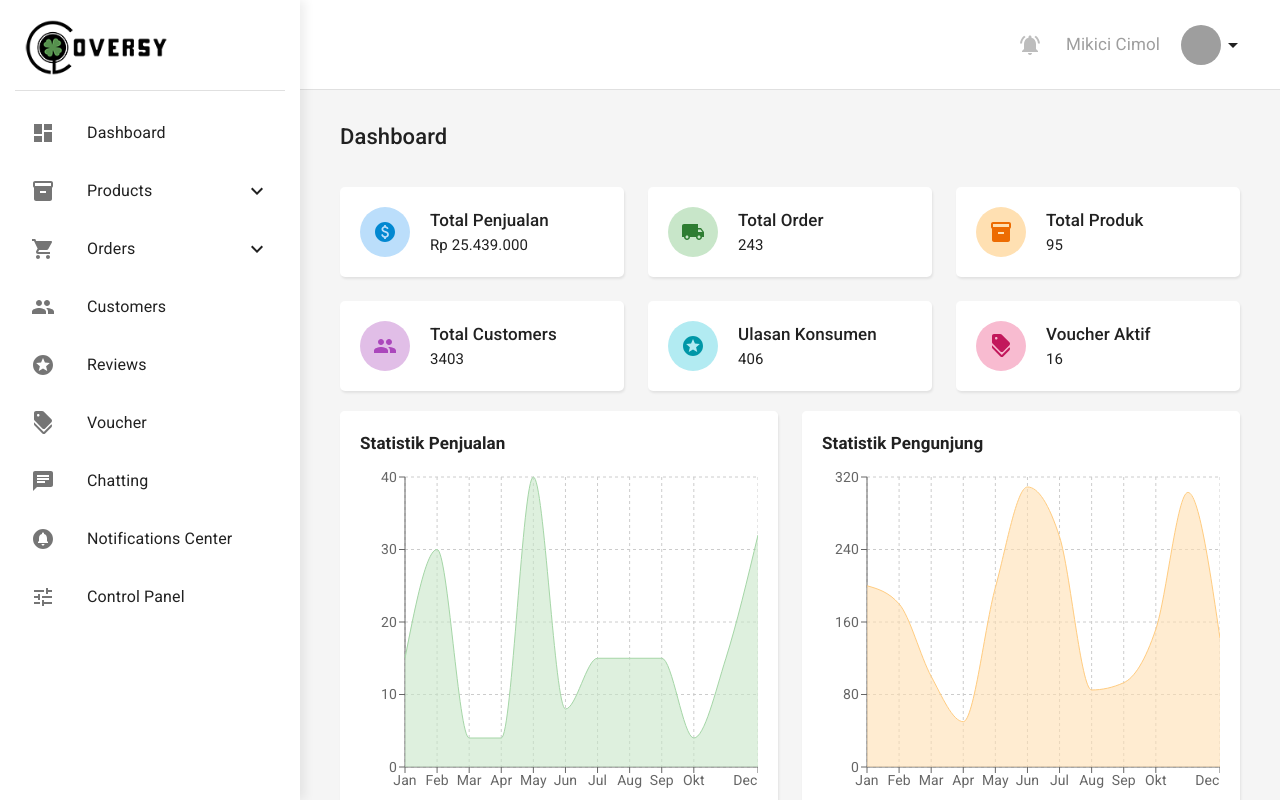
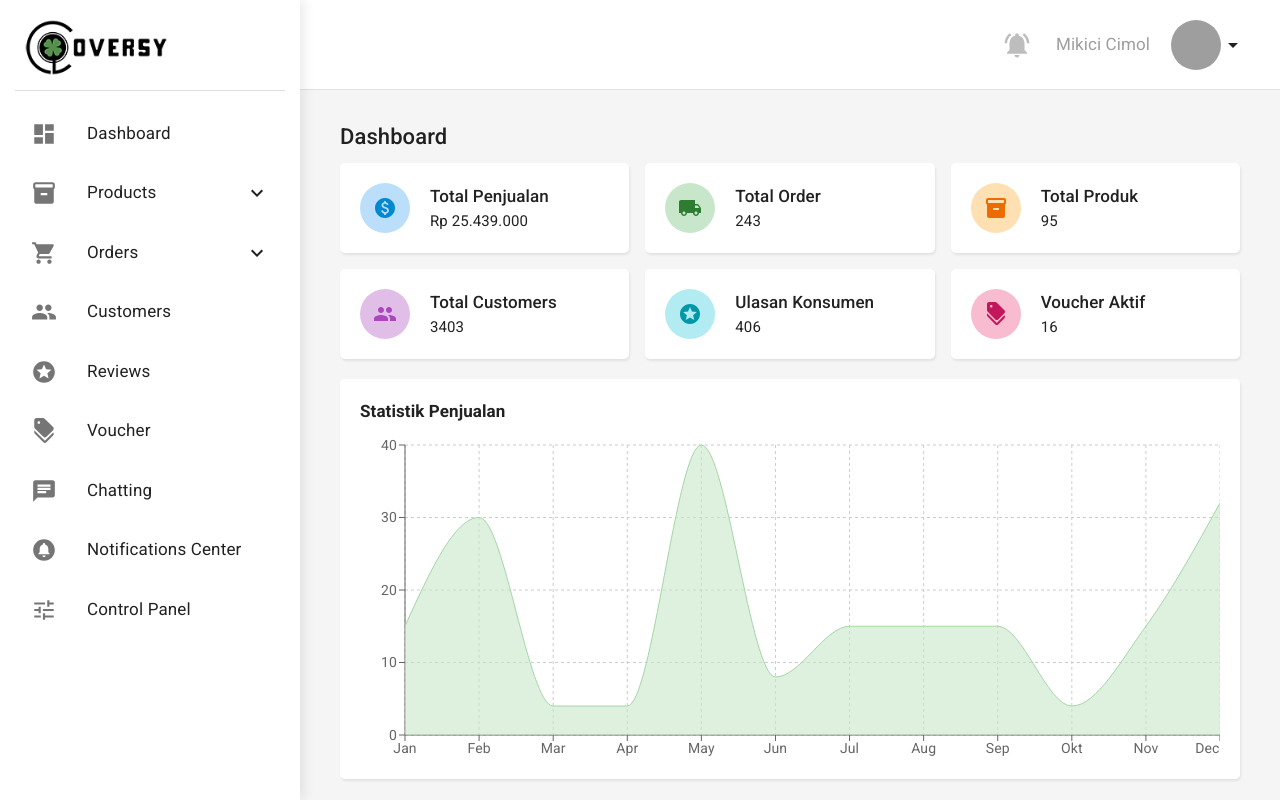
Before and after one commit to ericpeweh/cloversy-store-admin, a Next.js app: page / in a window 1280 px wide. Shown: the top 800 px of the page. Built offline with nearby package versions, Linux system fonts and the light colour scheme; grey boxes are pictures that could not be loaded.

Commit message:
responsive parts (dashboard, header, sidebar)

```diff
--- a/parts/Dashboard/Dashboard.styles.ts
+++ b/parts/Dashboard/Dashboard.styles.ts
@@ -22,7 +22,83 @@ export const OrderItem = styled("li")({
 	alignItems: "center"
 });
 
-export const OrderNumber = styled("h3")({
+export const OrderNumber = styled("h3")(({ theme }) => ({
 	fontSize: "1.7rem",
-	flex: 1
-});
+	flex: 1,
+	[theme.breakpoints.down("md")]: {
+		fontSize: "1.6rem"
+	},
+	[theme.breakpoints.down("sm")]: {
+		fontSize: "1.5rem"
+	}
+}));
+
+export const InfoBox = styled("div")(({ theme }) => ({
+	display: "grid",
+	gridTemplateColumns: "auto 1fr",
+	columnGap: "2rem",
+	backgroundColor: "#fff",
+	boxShadow: "var(--shadow-light)",
+	borderRadius: "0.5rem",
+	padding: "2rem",
+	alignItems: "center",
+	[theme.breakpoints.down("md")]: {
+		padding: "1.5rem"
+	},
+	[theme.breakpoints.down("sm")]: {
+		padding: "1ree"
+	}
+}));
+
+interface InfoIconProps {
+	bgColor: string;
+}
+
+export const InfoIcon = styled("div", {
+	shouldForwardProp: props => props !== "bgColor"
+})<InfoIconProps>(({ bgColor, theme }) => ({
+	width: "5rem",
+	aspectRatio: "1",
+	borderRadius: "50%",
+	backgroundColor: bgColor,
+	display: "grid",
+	placeItems: "center",
+	gridColumn: "0 / 1",
+	gridRow: "1 / span 2",
+	[theme.breakpoints.down("md")]: {
+		width: "4.5rem"
+	},
+	[theme.breakpoints.down("sm")]: {
+		width: "4rem"
+	}
+}));
+
+export const InfoTitle = styled("h2")(({ theme }) => ({
+	fontSize: "1.7rem",
+	fontWeight: 500,
+	gridRow: "1 / 2",
+	[theme.breakpoints.down("lg")]: {
+		fontSize: "1.6rem"
+	},
+	[theme.breakpoints.down("md")]: {
+		fontSize: "1.5rem"
+	},
+	[theme.breakpoints.down("sm")]: {
+		fontSize: "1.4rem"
+	}
+}));
+
+export const InfoDescription = styled("h2")(({ theme }) => ({
+	fontSize: "1.5rem",
+	fontWeight: 400,
+	gridRow: "2 / 3",
+	[theme.breakpoints.down("lg")]: {
+		fontSize: "1.4rem"
+	},
+	[theme.breakpoints.down("md")]: {
+		fontSize: "1.3rem"
+	},
+	[theme.breakpoints.down("sm")]: {
+		fontSize: "1.2rem"
+	}
+}));
--- a/parts/Dashboard/Dashboard.tsx
+++ b/parts/Dashboard/Dashboard.tsx
@@ -14,7 +14,7 @@ import StarsIcon from "@mui/icons-material/Stars";
 import DiscountIcon from "@mui/icons-material/Discount";
 
 // Styles
-import { InfoBox, InfoDescription, InfoIcon, InfoTitle } from "../Header/Header.styles";
+import { InfoBox, InfoDescription, InfoIcon, InfoTitle } from "./Dashboard.styles";
 
 // Components
 import PageTitle from "../../components/PageTitle/PageTitle";
@@ -90,8 +90,8 @@ const Dashboard = () => {
 	return (
 		<DashboardContainer>
 			<PageTitle>Dashboard</PageTitle>
-			<Grid container spacing={3} sx={{ mt: 1 }}>
-				<Grid item xs={4}>
+			<Grid container spacing={{ xs: 1, md: 2, xl: 3 }} sx={{ mt: 1 }}>
+				<Grid item xs={12} sm={6} md={4}>
 					<InfoBox>
 						<InfoIcon bgColor={blue[100]}>
 							<PaidIcon color="info" />
@@ -100,7 +100,7 @@ const Dashboard = () => {
 						<InfoDescription>Rp 25.439.000</InfoDescription>
 					</InfoBox>
 				</Grid>
-				<Grid item xs={4}>
+				<Grid item xs={12} sm={6} md={4}>
 					<InfoBox>
 						<InfoIcon bgColor={green[100]}>
 							<LocalShippingIcon color="success" />
@@ -109,7 +109,7 @@ const Dashboard = () => {
 						<InfoDescription>243</InfoDescription>
 					</InfoBox>
 				</Grid>
-				<Grid item xs={4}>
+				<Grid item xs={12} sm={6} md={4}>
 					<InfoBox>
 						<InfoIcon bgColor={orange[100]}>
 							<InventoryIcon color="warning" />
@@ -118,7 +118,7 @@ const Dashboard = () => {
 						<InfoDescription>95</InfoDescription>
 					</InfoBox>
 				</Grid>
-				<Grid item xs={4}>
+				<Grid item xs={12} sm={6} md={4}>
 					<InfoBox>
 						<InfoIcon bgColor={purple[100]}>
 							<GroupIcon sx={{ color: purple[400] }} />
@@ -127,7 +127,7 @@ const Dashboard = () => {
 						<InfoDescription>3403</InfoDescription>
 					</InfoBox>
 				</Grid>
-				<Grid item xs={4}>
+				<Grid item xs={12} sm={6} md={4}>
 					<InfoBox>
 						<InfoIcon bgColor={cyan[100]}>
 							<StarsIcon sx={{ color: cyan[700] }} />
@@ -136,7 +136,7 @@ const Dashboard = () => {
 						<InfoDescription>406</InfoDescription>
 					</InfoBox>
 				</Grid>
-				<Grid item xs={4}>
+				<Grid item xs={12} sm={6} md={4}>
 					<InfoBox>
 						<InfoIcon bgColor={pink[100]}>
 							<DiscountIcon sx={{ color: pink[700] }} />
@@ -147,7 +147,7 @@ const Dashboard = () => {
 				</Grid>
 			</Grid>
 			<Grid container spacing={3}>
-				<Grid item xs={6}>
+				<Grid item xs={12} xl={6}>
 					<ChartContainer>
 						<AreaChart
 							title="Statistik Penjualan"
@@ -158,7 +158,7 @@ const Dashboard = () => {
 						/>
 					</ChartContainer>
 				</Grid>
-				<Grid item xs={6}>
+				<Grid item xs={12} xl={6}>
 					<ChartContainer>
 						<AreaChart
 							title="Statistik Pengunjung"
--- a/parts/Header/Header.styles.ts
+++ b/parts/Header/Header.styles.ts
@@ -6,56 +6,39 @@ export const HeaderContainer = styled("nav")(({ theme }) => ({
 	marginLeft: "var(--sidebar-width)",
 	height: "var(--header-height)",
 	backgroundColor: "#fff",
-	boxShadow: "0rem 1rem 1rem 0 rgba(0 0 0 / 10%)",
+	boxShadow: "var(--shadow-xs)",
 	borderBottom: `1px solid ${theme.palette.grey[300]}`,
 	display: "flex",
 	justifyContent: "flex-end",
 	alignItems: "center",
-	padding: "0 3rem"
+	padding: "0 3rem",
+	zIndex: 5,
+	[theme.breakpoints.down("lg")]: {
+		marginLeft: "0",
+		width: "100%",
+		position: "fixed",
+		top: 0,
+		left: 0
+	},
+	[theme.breakpoints.down("sm")]: {
+		padding: "0 2rem"
+	}
 }));
 
 export const Username = styled("p")(({ theme }) => ({
 	fontSize: "1.7rem",
 	fontWeight: 400,
-	color: theme.palette.grey[500]
+	color: theme.palette.grey[500],
+	[theme.breakpoints.down("lg")]: {
+		fontSize: "1.6rem"
+	},
+	[theme.breakpoints.down("lg")]: {
+		fontSize: "1.5rem"
+	},
+	[theme.breakpoints.down("md")]: {
+		fontSize: "1.4rem"
+	},
+	[theme.breakpoints.down("sm")]: {
+		fontSize: "1.3rem"
+	}
 }));
-
-export const InfoBox = styled("div")({
-	display: "grid",
-	gridTemplateColumns: "auto 1fr",
-	columnGap: "2rem",
-	backgroundColor: "#fff",
-	boxShadow: "var(--shadow-light)",
-	borderRadius: "0.5rem",
-	padding: "2rem",
-	alignItems: "center"
-});
-
-interface InfoIconProps {
-	bgColor: string;
-}
-
-export const InfoIcon = styled("div", {
-	shouldForwardProp: props => props !== "bgColor"
-})<InfoIconProps>(({ bgColor }) => ({
-	width: "5rem",
-	height: "5rem",
-	borderRadius: "50%",
-	backgroundColor: bgColor,
-	display: "grid",
-	placeItems: "center",
-	gridColumn: "0 / 1",
-	gridRow: "1 / span 2"
-}));
-
-export const InfoTitle = styled("h2")({
-	fontSize: "1.7rem",
-	fontWeight: 500,
-	gridRow: "1 / 2"
-});
-
-export const InfoDescription = styled("h2")({
-	fontSize: "1.5rem",
-	fontWeight: 400,
-	gridRow: "2 / 3"
-});
--- a/parts/Header/Header.tsx
+++ b/parts/Header/Header.tsx
@@ -1,5 +1,6 @@
 // Dependencies
 import React from "react";
+import { useDispatch } from "react-redux";
 import { grey } from "@mui/material/colors";
 
 // Styles
@@ -8,12 +9,16 @@ import { HeaderContainer, Username } from "./Header.styles";
 // Icons
 import NotificationsActiveIcon from "@mui/icons-material/NotificationsActive";
 import ArrowDropDownIcon from "@mui/icons-material/ArrowDropDown";
+import MenuIcon from "@mui/icons-material/Menu";
+
+// Actions
+import { toggleShowSidebar } from "../../store/slices/globalSlice";
 
 // Hooks
 import useMenu from "../../hooks/useMenu";
 
 // Components
-import { Avatar, ButtonBase, IconButton, MenuItem, Stack } from "@mui/material";
+import { Avatar, ButtonBase, IconButton, Stack } from "@mui/material";
 import Menu from "../../components/Menu/Menu";
 import NotificationDrawer from "../../components/NotificationDrawer/NotificationDrawer";
 import useModal from "../../hooks/useModal";
@@ -32,16 +37,53 @@ const Header = () => {
 		closeHandler: notificationModalCloseHandler
 	} = useModal();
 
+	const dispatch = useDispatch();
+
+	const toggleSidebarHandler = () => {
+		dispatch(toggleShowSidebar());
+	};
+
 	return (
 		<HeaderContainer>
 			<NotificationDrawer open={isNotificationModalOpen} onClose={notificationModalCloseHandler} />
-			<Stack direction="row" alignItems="center" gap={2}>
+			<Stack
+				direction="row"
+				alignItems="center"
+				gap={{ xs: 1, sm: 2 }}
+				sx={{ flex: 1, justifyContent: { md: "space-between", lg: "flex-end" } }}
+			>
+				<IconButton
+					aria-label="mobile-menu"
+					onClick={toggleSidebarHandler}
+					sx={{
+						mr: "auto",
+						display: {
+							md: "flex",
+							lg: "none"
+						}
+					}}
+				>
+					<MenuIcon
+						sx={{
+							fontSize: { xs: 25, sm: 30 }
+						}}
+					/>
+				</IconButton>
 				<IconButton onClick={notificationModalOpenHandler}>
-					<NotificationsActiveIcon sx={{ color: grey[400] }} />
+					<NotificationsActiveIcon
+						sx={{ color: grey[400], fontSize: { xs: 20, md: 25, lg: 30 } }}
+					/>
 				</IconButton>
 				<Username>Mikici Cimol</Username>
 				<ButtonBase sx={{ borderRadius: "0.5rem", p: "0.5rem" }} onClick={openAccountMenuHandler}>
-					<Avatar src="/images/1.jpg" alt="user profile" />
+					<Avatar
+						src="/images/1.jpg"
+						alt="user profile"
+						sx={{
+							width: { xs: "3rem", sm: "4rem", md: "5rem" },
+							height: { xs: "3rem", sm: "4rem", md: "5rem" }
+						}}
+					/>
 					<ArrowDropDownIcon />
 				</ButtonBase>
 			</Stack>
--- a/parts/Sidebar/Sidebar.styles.ts
+++ b/parts/Sidebar/Sidebar.styles.ts
@@ -1,11 +1,16 @@
 // Dependencies
-import { List, ListItemButton } from "@mui/material";
+import { List, ListItemButton, ListItemText } from "@mui/material";
 import { styled } from "@mui/system";
 
-export const SidebarContainer = styled("nav")({
+interface SidebarContainerProps {
+	showSidebar: boolean;
+}
+
+export const SidebarContainer = styled("nav", {
+	shouldForwardProp: props => props !== "showSidebar"
+})<SidebarContainerProps>(({ theme, showSidebar }) => ({
 	width: "30rem",
 	height: "100%",
-	maxHeight: "100vh",
 	overflow: "auto",
 	position: "fixed",
 	top: 0,
@@ -15,8 +20,16 @@ export const SidebarContainer = styled("nav")({
 	display: "flex",
 	flexDirection: "column",
 	gap: "1rem",
-	padding: "1.5rem"
-});
+	padding: "1.5rem",
+	zIndex: "10",
+	transition: "0.3s ease-in",
+	[theme.breakpoints.down("lg")]: {
+		transform: showSidebar ? "translateX(0)" : "translateX(-100%)"
+	},
+	[theme.breakpoints.down("sm")]: {
+		width: "26rem"
+	}
+}));
 
 export const SidebarHeader = styled("div")({
 	display: "flex",
@@ -24,9 +37,18 @@ export const SidebarHeader = styled("div")({
 	justifyContent: "space-between"
 });
 
-export const LogoContainer = styled("div")({
-	width: "60%"
-});
+export const LogoContainer = styled("div")(({ theme }) => ({
+	width: "60%",
+	[theme.breakpoints.down("lg")]: {
+		width: "55%"
+	},
+	[theme.breakpoints.down("md")]: {
+		width: "50%"
+	},
+	[theme.breakpoints.down("sm")]: {
+		width: "45%"
+	}
+}));
 
 export const NavList = styled(List)({
 	gap: "1rem",
@@ -41,3 +63,44 @@ export const SidebarItemChild = styled(ListItemButton)({
 	padding: "0.5rem",
 	paddingLeft: "7rem"
 });
+
+// Backdrop
+interface SidebarBackdropProps {
+	showSidebar: boolean;
+}
+
+export const SidebarBackdrop = styled("div", {
+	shouldForwardProp: props => props !== "showSidebar"
+})<SidebarBackdropProps>(({ theme, showSidebar }) => ({
+	position: "fixed",
+	top: 0,
+	left: 0,
+	zIndex: 5,
+	width: "100%",
+	height: "100%",
+	backgroundColor: "rgba(0 0 0 / 40%)",
+	transition: "0.3s ease-in",
+	opacity: showSidebar ? 1 : 0,
+	visibility: showSidebar ? "visible" : "hidden",
+	[theme.breakpoints.up("lg")]: {
+		display: "none"
+	}
+}));
+
+export const ItemText = styled(ListItemText)(({ theme }) => ({
+	"& .MuiListItemText-primary": {
+		fontSize: "1.8rem",
+		[theme.breakpoints.down("xl")]: {
+			fontSize: "1.7rem"
+		},
+		[theme.breakpoints.down("lg")]: {
+			fontSize: "1.6rem"
+		},
+		[theme.breakpoints.down("md")]: {
+			fontSize: "1.5rem"
+		},
+		[theme.breakpoints.down("sm")]: {
+			fontSize: "1.4rem"
+		}
+	}
+})) as typeof ListItemText;
--- a/parts/Sidebar/Sidebar.tsx
+++ b/parts/Sidebar/Sidebar.tsx
@@ -1,16 +1,24 @@
 // Dependencies
-import React, { useState } from "react";
+import React, { useState, useCallback, useEffect } from "react";
 import Image from "next/image";
-import { Collapse, Divider, List, ListItemButton, ListItemIcon, ListItemText } from "@mui/material";
+import { useDispatch, shallowEqual } from "react-redux";
 
 // Styles
 import {
 	LogoContainer,
 	NavList,
+	SidebarBackdrop,
 	SidebarContainer,
 	SidebarHeader,
-	SidebarItemChild
+	SidebarItemChild,
+	ItemText
 } from "./Sidebar.styles";
+
+// Actions
+import { toggleShowSidebar } from "../../store/slices/globalSlice";
+
+// Hooks
+import useSelector from "../../hooks/useSelector";
 
 // Icons
 import DashboardIcon from "@mui/icons-material/Dashboard";
@@ -24,12 +32,61 @@ import TuneIcon from "@mui/icons-material/Tune";
 import CircleNotificationsIcon from "@mui/icons-material/CircleNotifications";
 import { ExpandLess, ExpandMore } from "@mui/icons-material";
 
+// Utils
+import { disableScroll, enableScroll } from "../../utils/manipulateScrollbar";
+
+// Components
+import { Collapse, Divider, List, ListItemButton, ListItemIcon } from "@mui/material";
+
+const listItemIconProps = {
+	sx: {
+		fontSize: { xs: "2rem", sm: "2.3rem", lg: "2.6rem" }
+	}
+};
+
 const Sidebar = () => {
 	const [showProductMenu, setShowProductMenu] = useState(false);
 	const [showOrdersMenu, setShowOrdersMenu] = useState(false);
+	const { showSidebar } = useSelector(state => state.global, shallowEqual);
+
+	const dispatch = useDispatch();
+
+	const toggleSidebarHandler = () => {
+		dispatch(toggleShowSidebar());
+	};
+
+	const detectCloseModalEvents = useCallback(
+		(e: KeyboardEvent) => {
+			if (e.key === "Escape") {
+				enableScroll();
+				window.removeEventListener("keydown", detectCloseModalEvents);
+				dispatch(toggleShowSidebar());
+			}
+		},
+		[dispatch]
+	);
+
+	const resetScroll = useCallback(() => {
+		enableScroll();
+		window.removeEventListener("keydown", detectCloseModalEvents);
+	}, [detectCloseModalEvents]);
+
+	useEffect(() => {
+		if (showSidebar) {
+			window.addEventListener("keydown", detectCloseModalEvents);
+			return disableScroll();
+		}
+
+		resetScroll();
+
+		return () => {
+			resetScroll();
+		};
+	}, [detectCloseModalEvents, resetScroll, showSidebar]);
 
 	return (
-		<SidebarContainer>
+		<>
+			<SidebarContainer showSidebar={showSidebar}>
 				<SidebarHeader>
 					<LogoContainer>
 						<Image
@@ -45,88 +102,90 @@ const Sidebar = () => {
 				<NavList>
 					<ListItemButton>
 						<ListItemIcon>
-						<DashboardIcon />
+							<DashboardIcon {...listItemIconProps} />
 						</ListItemIcon>
-					<ListItemText primary="Dashboard" />
+						<ItemText primary="Dashboard" />
 					</ListItemButton>
 					<ListItemButton onClick={() => setShowProductMenu(prev => !prev)}>
 						<ListItemIcon>
-						<InventoryIcon />
+							<InventoryIcon {...listItemIconProps} />
 						</ListItemIcon>
-					<ListItemText primary="Products" />
+						<ItemText primary="Products" />
 						{showProductMenu ? <ExpandLess /> : <ExpandMore />}
 					</ListItemButton>
 					<Collapse in={showProductMenu} timeout="auto" unmountOnExit>
 						<List component="div" disablePadding>
 							<SidebarItemChild>
-							<ListItemText primary="Add product" />
+								<ItemText primary="Add product" />
 							</SidebarItemChild>
 							<SidebarItemChild>
-							<ListItemText primary="Product list" />
+								<ItemText primary="Product list" />
 							</SidebarItemChild>
 							<SidebarItemChild>
-							<ListItemText primary="Categories" />
+								<ItemText primary="Categories" />
 							</SidebarItemChild>
 							<SidebarItemChild>
-							<ListItemText primary="Brands" />
+								<ItemText primary="Brands" />
 							</SidebarItemChild>
 						</List>
 					</Collapse>
 					<ListItemButton onClick={() => setShowOrdersMenu(prev => !prev)}>
 						<ListItemIcon>
-						<ShoppingCartIcon />
+							<ShoppingCartIcon {...listItemIconProps} />
 						</ListItemIcon>
-					<ListItemText primary="Orders" />
+						<ItemText primary="Orders" />
 						{showOrdersMenu ? <ExpandLess /> : <ExpandMore />}
 					</ListItemButton>
 					<Collapse in={showOrdersMenu} timeout="auto" unmountOnExit>
 						<List component="div" disablePadding>
 							<SidebarItemChild>
-							<ListItemText primary="Add order" />
+								<ItemText primary="Add order" />
 							</SidebarItemChild>
 							<SidebarItemChild>
-							<ListItemText primary="Order List" />
+								<ItemText primary="Order List" />
 							</SidebarItemChild>
 						</List>
 					</Collapse>
 					<ListItemButton>
 						<ListItemIcon>
-						<GroupIcon />
+							<GroupIcon {...listItemIconProps} />
 						</ListItemIcon>
-					<ListItemText primary="Customers" />
+						<ItemText primary="Customers" />
 					</ListItemButton>
 					<ListItemButton>
 						<ListItemIcon>
-						<StarsIcon />
+							<StarsIcon {...listItemIconProps} />
 						</ListItemIcon>
-					<ListItemText primary="Reviews" />
+						<ItemText primary="Reviews" />
 					</ListItemButton>
 					<ListItemButton>
 						<ListItemIcon>
-						<DiscountIcon />
+							<DiscountIcon {...listItemIconProps} />
 						</ListItemIcon>
-					<ListItemText primary="Voucher" />
+						<ItemText primary="Voucher" />
 					</ListItemButton>
 					<ListItemButton>
 						<ListItemIcon>
-						<ChatIcon />
+							<ChatIcon {...listItemIconProps} />
 						</ListItemIcon>
-					<ListItemText primary="Chatting" />
+						<ItemText primary="Chatting" />
 					</ListItemButton>
 					<ListItemButton>
 						<ListItemIcon>
-						<CircleNotificationsIcon />
+							<CircleNotificationsIcon {...listItemIconProps} />
 						</ListItemIcon>
-					<ListItemText primary="Notifications Center" />
+						<ItemText primary="Notifications Center" />
 					</ListItemButton>
 					<ListItemButton>
 						<ListItemIcon>
-						<TuneIcon />
+							<TuneIcon {...listItemIconProps} />
 						</ListItemIcon>
-					<ListItemText primary="Control Panel" />
+						<ItemText primary="Control Panel" />
 					</ListItemButton>
 				</NavList>
 			</SidebarContainer>
+			<SidebarBackdrop onClick={toggleSidebarHandler} showSidebar={showSidebar} />
+		</>
 	);
 };
 
```
Lines whose indentation alone changed are shown as unchanged.
